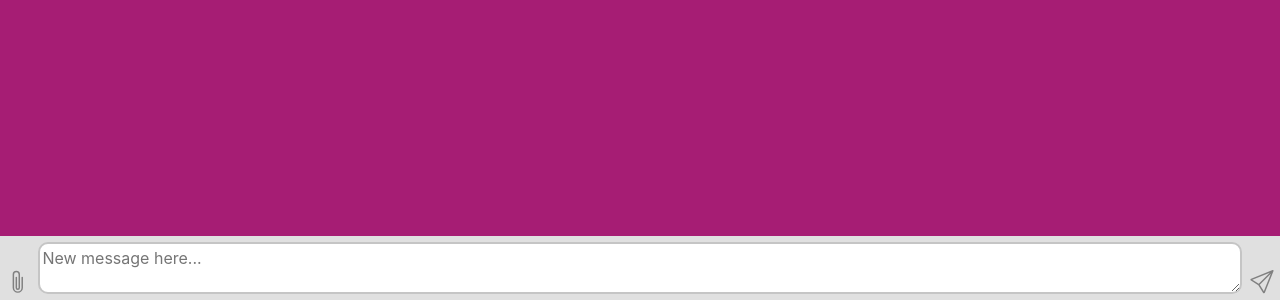
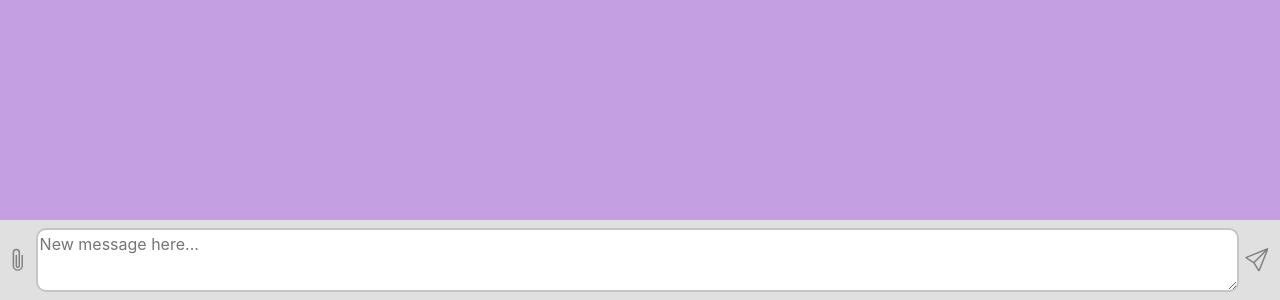
Before and after one commit to CoralKuta/MaKore, a React (Create React App) app: page / in a window 1280 px wide. Shown: the part 500-800 px from the top of the page. Built offline with nearby package versions, Linux system fonts and the light colour scheme.

Commit message:
message are sent from bottom, overflow doesn't work

```diff
--- a/src/App.css
+++ b/src/App.css
@@ -1,27 +1,7 @@
-.App {
-  text-align: center;
-}
 
-.App-logo {
-  height: 40vmin;
-  pointer-events: none;
-}
-
-@media (prefers-reduced-motion: no-preference) {
-  .App-logo {
-    animation: App-logo-spin infinite 20s linear;
-  }
-}
-
-.App-header {
-  background-color: #ce2d2d;
-  min-height: 100vh;
-  display: flex;
-  flex-direction: column;
-  align-items: center;
-  justify-content: center;
-  font-size: calc(10px + 2vmin);
-  color: white;
+.all{
+flex-direction: column-reverse;
+bottom: 0;
 }
 
 @keyframes App-logo-spin {
--- a/src/App.js
+++ b/src/App.js
@@ -11,14 +11,15 @@ function App() {
   const [messageList, setMessageList] = useState('')
 
   return (
-    <div>
-      <ConvBoard messageList={messageList}/>
-      <div>
-        {messageList}
+    <div className="d-flex flex-column all">
+      <TypingBoard setter={(newMessage) => setMessageList([messageList, <Message content={newMessage} />])} />
+      <div className="d-flex flex-column flex-grow-1">
+        <div className="overflow-auto">
+          <ConvBoard messageList={messageList} />
+        </div>
       </div>
-      <TypingBoard setter = {(newMessage)=>setMessageList([messageList, <Message content={newMessage}/>])}/>
     </div>
-      );
+  );
 }
 
 export default App;
--- a/src/TypingBoard/TypingBoard.css
+++ b/src/TypingBoard/TypingBoard.css
@@ -1,20 +1,17 @@
 .gray-low-panel {
-  position:fixed;
+  position: fixed;
   bottom:0px;
   align-items: center;
-  height: 8%;
+  height: 10%;
   width: 100%;
+  flex-direction: row;
   background-color: #e0e0e0;
 }
 
 .message-board {
-  bottom: -10%;
-  left: 3%;
   height: 80%;
   max-height: 200%;
   width: 94%;
-  position:relative;
-  float: left;
   align-items: center;
   border: none;
   outline: none;
@@ -30,7 +27,6 @@
   }
 
   .bi-paperclip{
-    position:absolute;
     bottom: 0px;
     left: 0px;
     margin:5px;
@@ -39,7 +35,6 @@
 
   }
   .bi-send{
-    position:absolute;
     bottom: 0px;
     right: 0px;
     margin:5px;
--- a/src/TypingBoard/TypingBoard.js
+++ b/src/TypingBoard/TypingBoard.js
@@ -25,7 +25,7 @@ function TypingBoard({setter}) {
 
 
   return (
-    <div className="gray-low-panel">
+    <div className="gray-low-panel d-flex">
       <svg id="attachBtn" xmlns="http://www.w3.org/2000/svg" className="bi bi-paperclip w-10" viewBox="0 0 16 16">
         <path d="M4.5 3a2.5 2.5 0 0 1 5 0v9a1.5 1.5 0 0 1-3 0V5a.5.5 0 0 1 1 0v7a.5.5 0 0 0 1 0V3a1.5 1.5 0 1 0-3 0v9a2.5 2.5 0 0 0 5 0V5a.5.5 0 0 1 1 0v7a3.5 3.5 0 1 1-7 0V3z" />
       </svg>
--- a/src/convBoard/ConvBoard.css
+++ b/src/convBoard/ConvBoard.css
@@ -1,7 +1,7 @@
-.chat-background {
-    position:fixed;
-    align-items: center;
-    height: 92%;
-    width: 100%;
-    background-color: #a61d74;
-  }
+
+    .chat-background {
+      position: absolute;
+      height: 90%;
+      width: 100%;
+      background-color: #c4a0e3;
+    }
--- a/src/convBoard/ConvBoard.js
+++ b/src/convBoard/ConvBoard.js
@@ -7,7 +7,7 @@ import { useState } from 'react';
 
 function ConvBoard({messageList}) {
   return (
-    <div className="chat-background">
+    <div className="chat-background d-flex flex-column align-items-start justify-content-end">
         {messageList}
     </div>
   );
--- /dev/null
+++ b/src/message/Message.css
@@ -0,0 +1,7 @@
+.msg{
+    font-size: x-large;
+    background-color: rgb(175, 106, 239);
+    max-width: 30%;
+    margin: 7px;
+    border-radius: 5px;
+}
--- a/src/message/Message.js
+++ b/src/message/Message.js
@@ -1,7 +1,7 @@
-
+import './Message.css'
 function Message({content}) {
   return (
-      <input placeholder={content}></input>
+      <p className='msg'>{content}</p>
   );
 }
 
```
